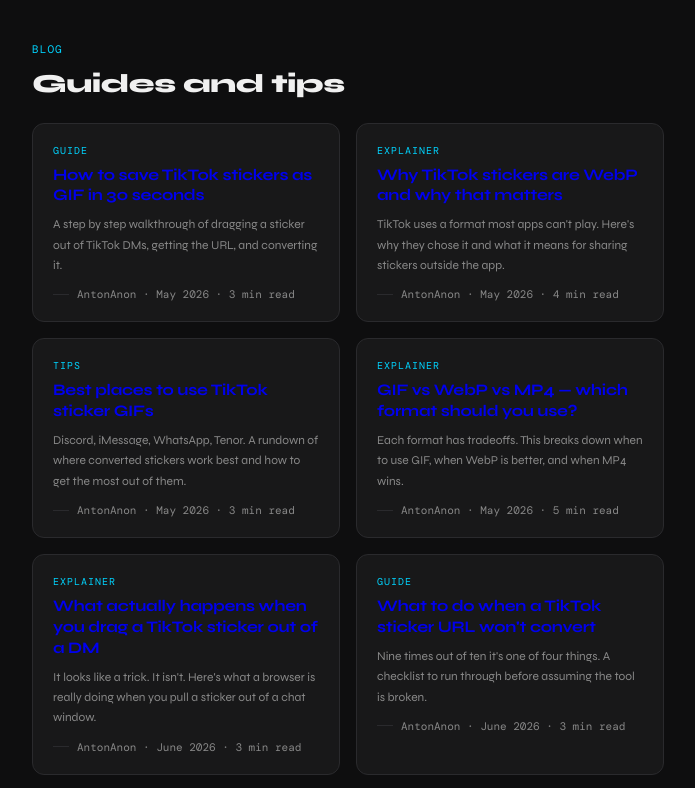
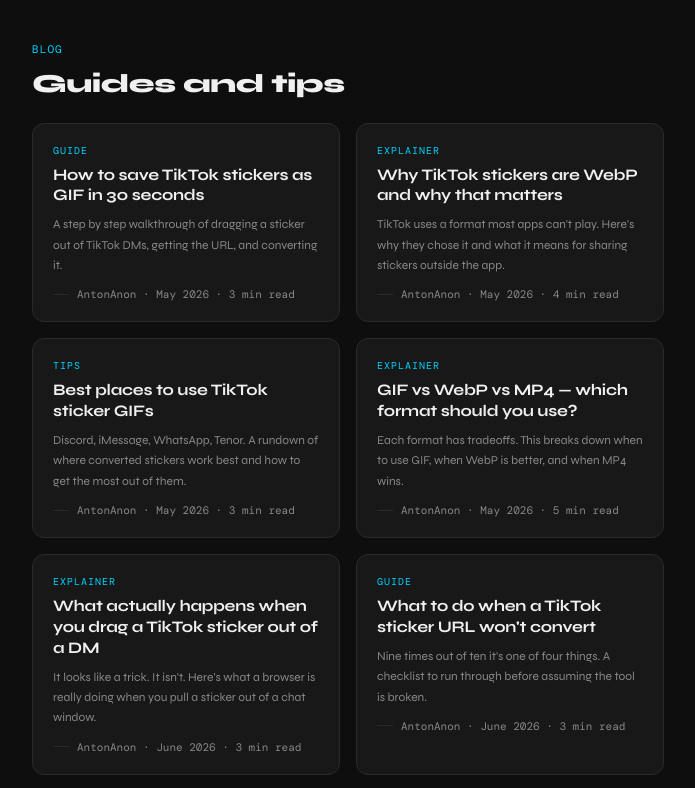
Before and after one commit to 20250032027-alt/stickertogif, a website: page index.html in a window 1280 px wide. Shown: the part 3940-4728 px from the top of the page, without its empty margins (182-877 px from the left). Drawn offline with nearby package versions, Linux system fonts and the light colour scheme; no server answers.

Commit message:
Fix blog card titles using default browser link colors instead of theme

```diff
--- a/styles.css
+++ b/styles.css
@@ -195,11 +195,12 @@
 
     /* Blog section */
     .blog-grid { display: grid; grid-template-columns: 1fr 1fr; gap: 16px; margin-top: 8px; }
-    .blog-card { background: var(--surface); border: 1px solid var(--border); border-radius: 12px; overflow: hidden; transition: border-color 0.15s; cursor: pointer; text-decoration: none; display: block; }
+    .blog-card { background: var(--surface); border: 1px solid var(--border); border-radius: 12px; overflow: hidden; transition: border-color 0.15s; cursor: pointer; text-decoration: none; display: block; color: var(--text); }
+    .blog-card:visited, .blog-card:link, .blog-card:hover, .blog-card:active { color: var(--text); }
     .blog-card:hover { border-color: var(--accent); }
     .blog-card-body { padding: 20px; }
     .blog-tag { font-size: 10px; font-family: 'DM Mono', monospace; color: var(--accent); letter-spacing: 0.1em; text-transform: uppercase; margin-bottom: 8px; display: block; }
-    .blog-card h3 { font-size: 16px; font-weight: 700; margin-bottom: 8px; line-height: 1.3; letter-spacing: -0.2px; }
+    .blog-card h3 { font-size: 16px; font-weight: 700; margin-bottom: 8px; line-height: 1.3; letter-spacing: -0.2px; color: var(--text); }
     .blog-card p { font-size: 12px; color: var(--muted); line-height: 1.7; margin-bottom: 12px; }
     .blog-meta { font-size: 11px; font-family: 'DM Mono', monospace; color: var(--muted); display: flex; align-items: center; gap: 8px; }
     .blog-meta::before { content: ''; display: block; width: 16px; height: 1px; background: var(--border); }
```
